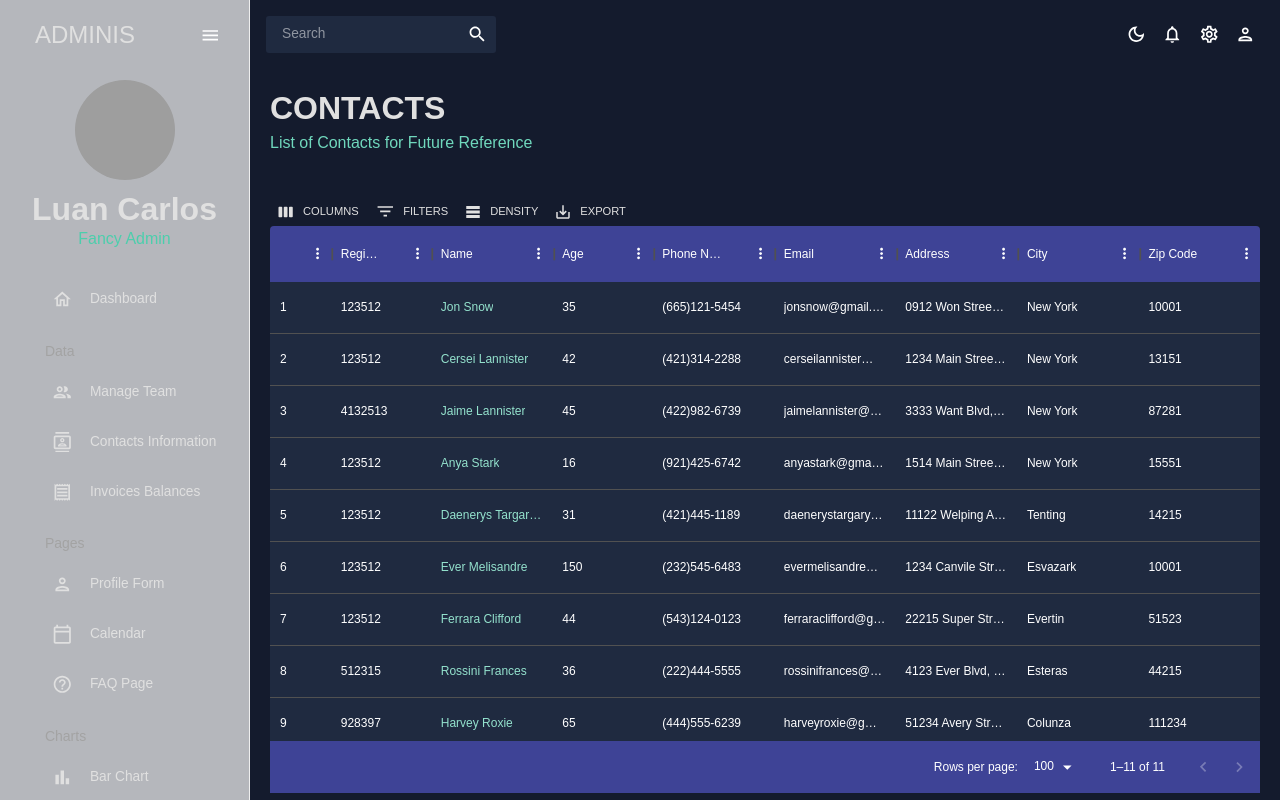
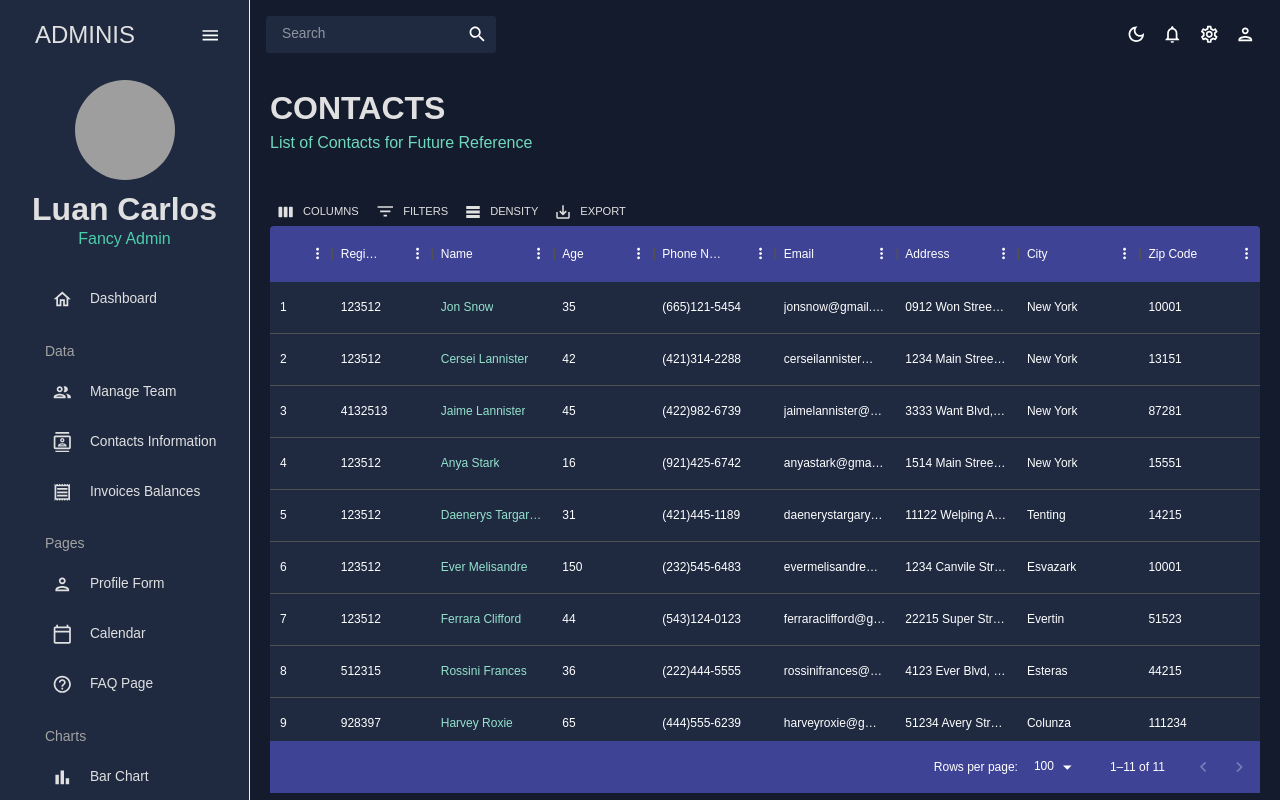
Before and after one commit to 4K416/react-admin-dashboard, a React (Create React App) app: page /contacts in a window 1280 px wide. Shown: the top 800 px of the page. Built offline with nearby package versions, Linux system fonts and the light colour scheme; grey boxes are pictures that could not be loaded.

Commit message:
fixing error in sidebar

```diff
--- a/src/scenes/global/Sidebar.jsx
+++ b/src/scenes/global/Sidebar.jsx
@@ -48,17 +48,21 @@ const Sidebar = () => {
   return (
     <Box
       sx={{
-        "& .pro-sidebar-inner": {
+        "& .ps-sidebar-container": {
           background: `${colors.primary[400]} !important`,
         },
         "& .pro-icon-wrapper": {
           backgroundColor: "transparent !important",
         },
         "& .pro-inner-item": {
+          color: "#6870fa !important",
           padding: "5px 35px 5px 20px !important",
         },
-        "& .pro-inner-item:hover": {
+        "& .ps-menu-label:hover": {
           color: "#868dfb !important",
+        },
+        "& .pro-menu-item.active": {
+          color: "#6870fa !important",
         },
         "& .pro-menu-item.active": {
           color: "#6870fa !important",
```
